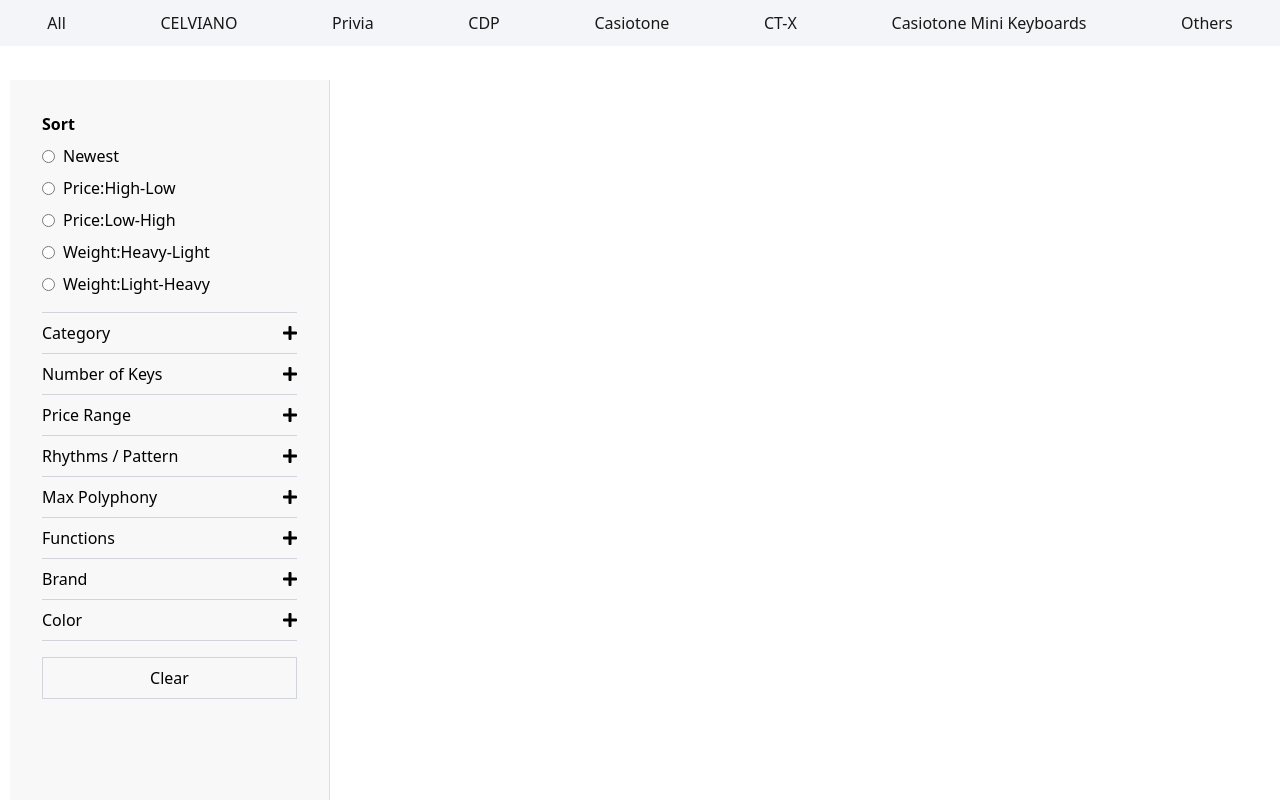
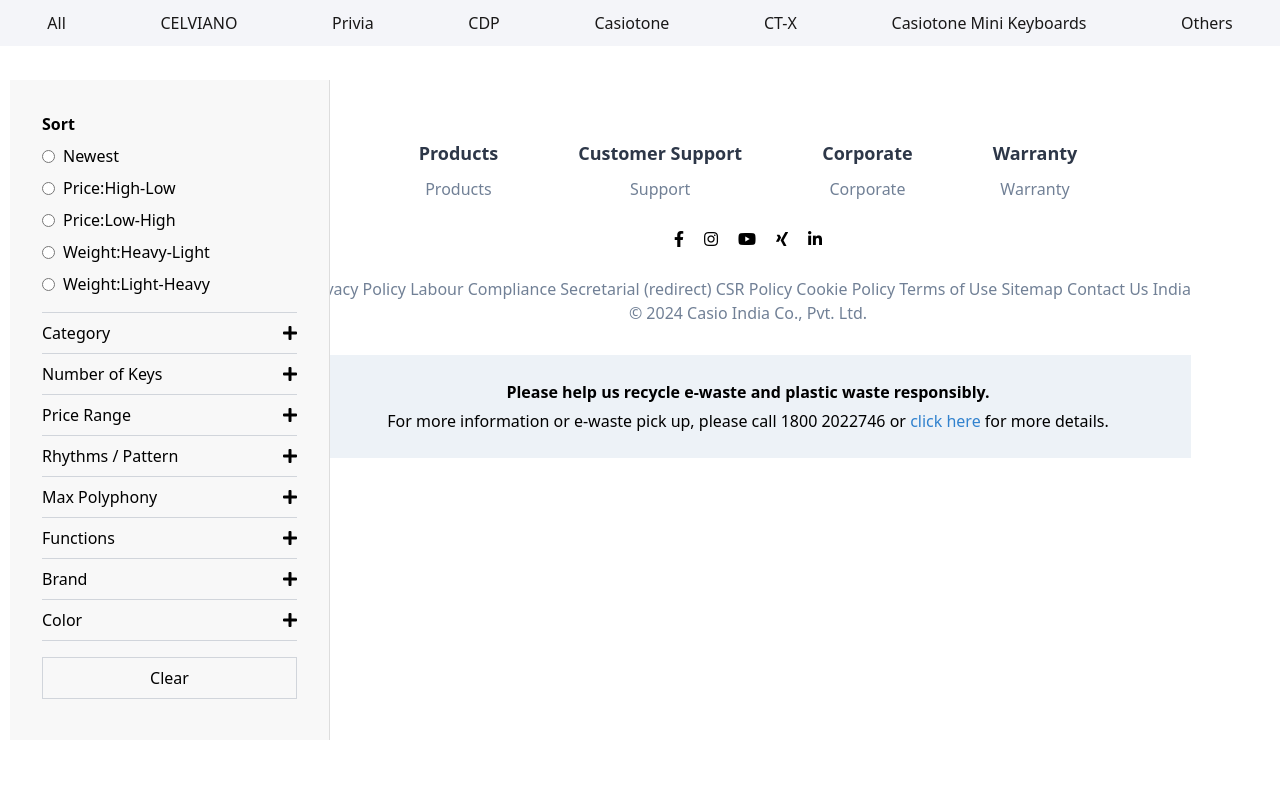
Before and after one commit to sapna008/EcoFutures_010, a plain HTML site: page music/music.html in a window 1280 px wide. Drawn offline with nearby package versions, Linux system fonts and the light colour scheme; no server answers.

Commit message:
add footer

```diff
--- a/music/music.css
+++ b/music/music.css
@@ -36,8 +36,8 @@
     border-right: 1px solid #ddd;
     background-color: #f8f8f8;
     overflow-y: auto;
-            height: 100vh;
-            /* height: calc(100vh - 140px); */
+    /* height: 100vh; */
+    height: calc(100vh - 140px);
      /* Adjusted for navbar */
     position: fixed;
     top: 80px; /* Adjusted for navbar */
@@ -333,6 +333,7 @@
 background-color: #ffffff;
 padding: 40px ;
 display: flex;
+padding-left: 20%;
 }
 .footer-container {
 max-width:  1300px;
--- a/music/music.html
+++ b/music/music.html
@@ -167,7 +167,7 @@
     <div id="cards-container" class="cards-container"></div>
 </div>
 
-<!-- <footer>
+<footer>
     <div class="footer-container">
         <div class="footer-section">
             <div>
@@ -221,6 +221,6 @@
             <p>For more information or e-waste pick up, please call 1800 2022746 or <a href="#">click here</a> for more details.</p>
         </div>
     </div>
-</footer> -->
+</footer>
 
 <script src="music.js"></script>
```
Also changed, not shown: music/music.js (indentation only). Lines whose indentation alone changed are shown as unchanged.
